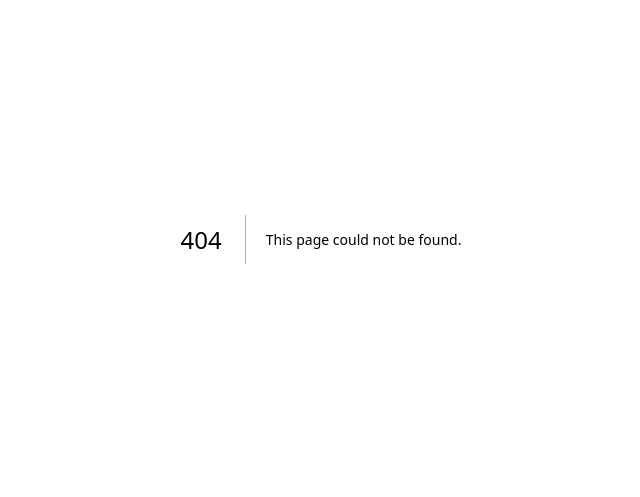
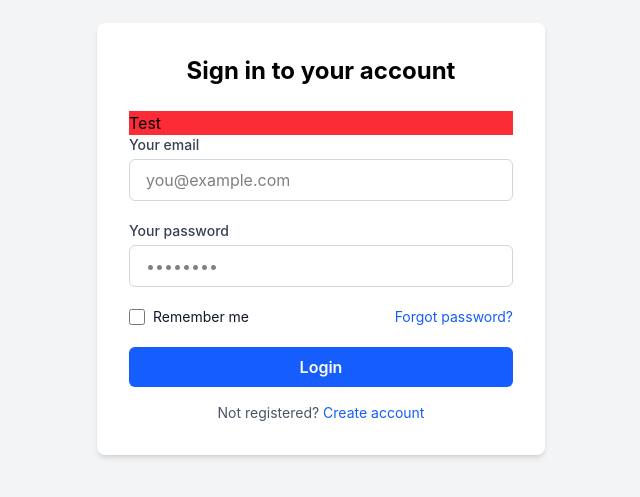
Before and after one commit to freescout/recipe-organizer, a Next.js app in the folder client/: page /login in a window 1280 px wide. Before the commit this address had no page. Shown: the part 161-658 px from the top of the page, without its empty margins (319-959 px from the left). Built offline with nearby package versions, Linux system fonts and the light colour scheme.

Commit message:
feat(auth): update login and register pages with layout integration

```diff
--- a/client/src/app/layout.tsx
+++ b/client/src/app/layout.tsx
@@ -1,7 +1,7 @@
 import "./globals.css";
 
 export const metadata = {
-  title: "Recipe Organizer",
+  title: "Tasty Talesr",
   description: "Organize and discover recipes easily",
 };
 
@@ -12,7 +12,7 @@ export default function RootLayout({
 }) {
   return (
     <html lang="en">
-      <body>{children}</body>
+      <body className="bg-gray-50 text-gray-900">{children}</body>
     </html>
   );
 }
--- /dev/null
+++ b/client/src/app/login/page.tsx
@@ -0,0 +1,95 @@
+"use client";
+
+import { useState } from "react";
+
+export default function LoginPage() {
+  const [email, setEmail] = useState("");
+  const [password, setPassword] = useState("");
+
+  const handleSubmit = (e: React.FormEvent) => {
+    e.preventDefault();
+    // add your login logic here
+  };
+
+  return (
+    <div className="min-h-screen flex items-center justify-center bg-gray-100 px-4">
+      <div className="w-full max-w-md bg-white rounded-lg shadow-md p-8">
+        <h2 className="text-2xl font-bold text-center mb-6">
+          Sign in to your account
+        </h2>
+        <div className="bg-red-500">Test</div>
+
+        <form onSubmit={handleSubmit} className="space-y-5">
+          <div>
+            <label
+              htmlFor="email"
+              className="block text-sm font-medium text-gray-700"
+            >
+              Your email
+            </label>
+            <input
+              id="email"
+              type="email"
+              placeholder="you@example.com"
+              value={email}
+              onChange={(e) => setEmail(e.target.value)}
+              className="mt-1 block w-full px-4 py-2 border border-gray-300 rounded-md focus:outline-none focus:ring-2 focus:ring-blue-500"
+              required
+            />
+          </div>
+
+          <div>
+            <label
+              htmlFor="password"
+              className="block text-sm font-medium text-gray-700"
+            >
+              Your password
+            </label>
+            <input
+              id="password"
+              type="password"
+              placeholder="••••••••"
+              value={password}
+              onChange={(e) => setPassword(e.target.value)}
+              className="mt-1 block w-full px-4 py-2 border border-gray-300 rounded-md focus:outline-none focus:ring-2 focus:ring-blue-500"
+              required
+            />
+          </div>
+
+          <div className="flex items-center justify-between">
+            <div className="flex items-center">
+              <input
+                id="remember"
+                type="checkbox"
+                className="h-4 w-4 text-blue-600 focus:ring-blue-500 border-gray-300 rounded"
+              />
+              <label
+                htmlFor="remember"
+                className="ml-2 block text-sm text-gray-900"
+              >
+                Remember me
+              </label>
+            </div>
+            <a href="#" className="text-sm text-blue-600 hover:underline">
+              Forgot password?
+            </a>
+          </div>
+
+          <button
+            type="submit"
+            className="w-full bg-blue-600 text-white font-semibold py-2 rounded-md hover:bg-blue-700 transition"
+          >
+            Login
+          </button>
+        </form>
+
+        <p className="mt-4 text-sm text-center text-gray-600">
+          Not registered?{" "}
+          <a href="/register" className="text-blue-600 hover:underline">
+            Create account
+          </a>
+        </p>
+      </div>
+    </div>
+  );
+}
--- a/client/src/app/page.tsx
+++ b/client/src/app/page.tsx
@@ -1,7 +1,7 @@
 export default function Home() {
   return (
-    <div className="p-10 text-center text-xl text-white bg-green-500">
-      ✅ It works! TailwindCSS + App Router are running.
-    </div>
+    <main className="min-h-screen flex items-center justify-center bg-green-500 text-white text-2xl">
+      Tailwind is fully working 🎉
+    </main>
   );
 }
--- /dev/null
+++ b/client/src/app/register/page.tsx
@@ -0,0 +1,46 @@
+// src/app/login/page.tsx
+
+"use client";
+
+import React, { useState } from "react";
+import { useRouter } from "next/navigation";
+
+export default function LoginPage() {
+  const router = useRouter();
+  const [email, setEmail] = useState("");
+  const [password, setPassword] = useState("");
+
+  const handleSubmit = async (e: React.FormEvent) => {
+    e.preventDefault();
+    // stubbed login request (replace later)
+    console.log("Login clicked:", { email, password });
+  };
+
+  return (
+    <div className="max-w-md mx-auto mt-10">
+      <h1 className="text-2xl font-bold mb-4">Login</h1>
+      <form onSubmit={handleSubmit} className="space-y-4">
+        <input
+          type="email"
+          placeholder="Email"
+          className="w-full border p-2"
+          value={email}
+          onChange={(e) => setEmail(e.target.value)}
+        />
+        <input
+          type="password"
+          placeholder="Password"
+          className="w-full border p-2"
+          value={password}
+          onChange={(e) => setPassword(e.target.value)}
+        />
+        <button
+          type="submit"
+          className="bg-blue-600 text-white px-4 py-2 rounded"
+        >
+          Login
+        </button>
+      </form>
+    </div>
+  );
+}
```
